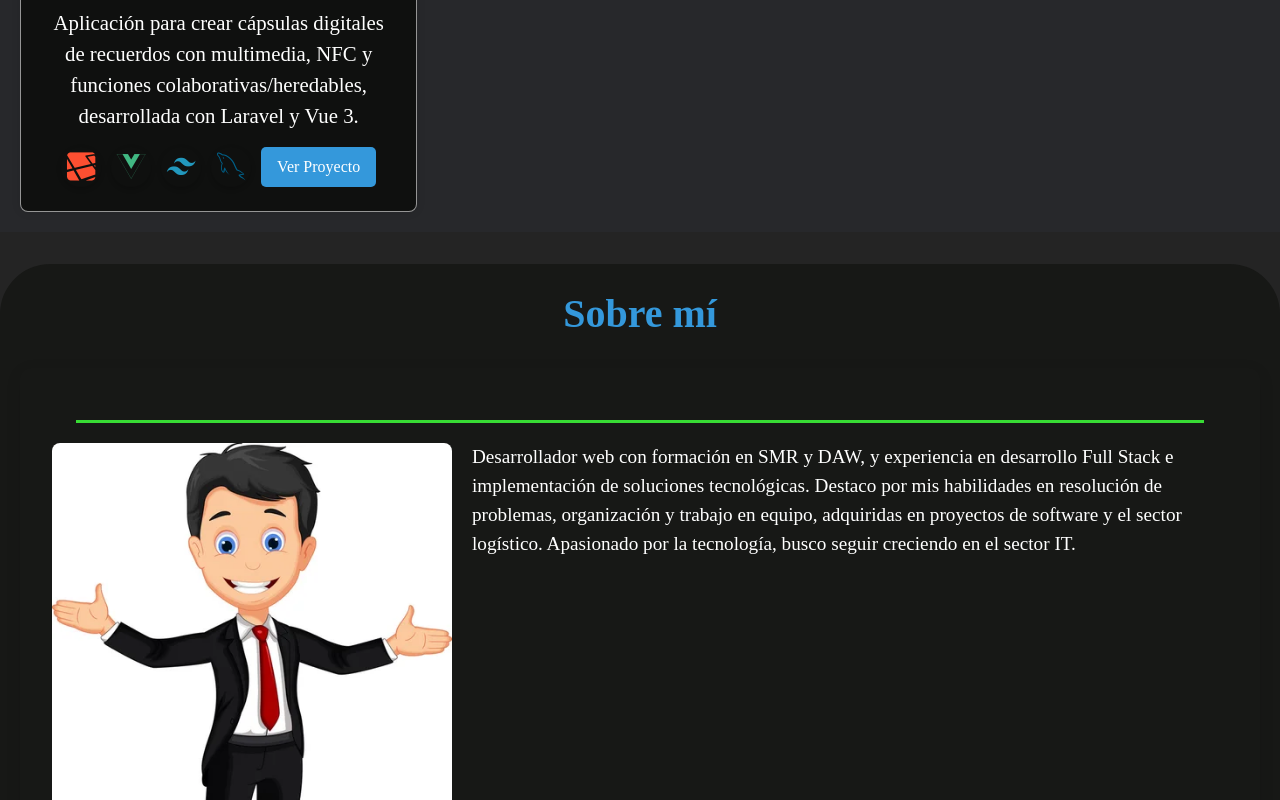
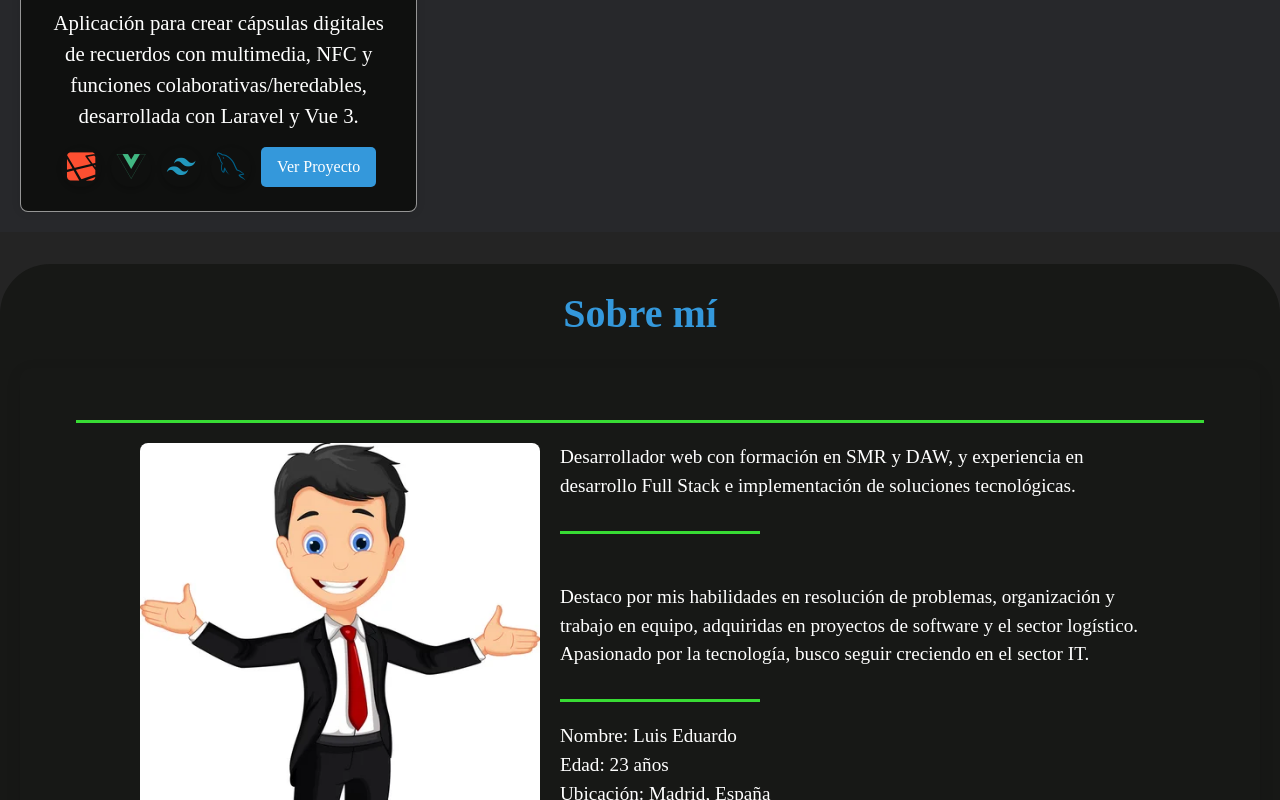
Before and after one commit to luisfelizbeltre/Portafolio-Luis, a Vue app: page / in a window 1280 px wide. Shown: the part 2976-3776 px from the top of the page. Built offline with nearby package versions, Linux system fonts and the light colour scheme; no server answers.

Commit message:
mejoras visuales

```diff
--- a/src/components/About.vue
+++ b/src/components/About.vue
@@ -7,7 +7,7 @@
         <div class="about-content">
           <div data-aos="zoom-in-right" data-aos-offset="200" data-aos-delay="50" data-aos-duration="1000"
             data-aos-easing="ease-in-out" data-aos-mirror="true" data-aos-once="false"
-          class="about-image">
+             class="about-image">
             <img src="/imagenprueba.jpg" alt="Sobre mi imagen">
           </div>
           <div data-aos="zoom-in-left" data-aos-offset="200" data-aos-delay="50" data-aos-duration="1000"
@@ -15,11 +15,20 @@
              class="about-text">
             <p>
               Desarrollador web con formación en SMR y DAW, y experiencia en
-              desarrollo Full Stack e implementación de soluciones tecnológicas. Destaco
+              desarrollo Full Stack e implementación de soluciones tecnológicas.
+              <br />
+              <hr class="divider">
+              <br>
+              Destaco
               por mis habilidades en resolución de problemas, organización y trabajo en
               equipo, adquiridas en proyectos de software y el sector logístico.
               Apasionado por la tecnología, busco seguir creciendo en el sector IT.
             </p>
+            <hr class="divider">
+            <p>Nombre: Luis Eduardo</p>
+            <p>Edad: 23 años</p>
+            <p>Ubicación: Madrid, España</p>
+
           </div>
         </div>
       </div>
@@ -41,13 +50,15 @@ onMounted(() => {
   display: flex;
   align-items: center;
   justify-content: center;
+  margin: auto;
   flex-wrap: wrap;
   gap: 20px;
+  max-width: 1000px;
 }
 
 .about-text {
   flex: 1;
-  min-width: 300px;
+  min-width: 400px;
   text-align: left;
   font-size: 1.2rem;
   align-self: flex-start;
@@ -100,7 +111,11 @@ hr {
   opacity: 1;
   transform: translateY(0);
 }
-
+.divider{
+  max-width: 200px;
+  margin-top: 30px;
+ margin-left: 0;
+}
 /* ===== Media Queries ===== */
 @media (max-width: 768px) {
   .about-content {
--- a/src/components/Education.vue
+++ b/src/components/Education.vue
@@ -35,7 +35,7 @@ const educationData = [
     additionalInfo: "Proyecto final sobre e-commerce con Vue y Node.js."
   },
   {
-    icon: 'fas fa-certificate',
+    icon: 'fas fa-graduation-cap',
     title: 'Grado Medio Sistema Microinformatico y Redes',
     institution: 'IES Francisco de Goya',
     date: '2020 - 2022',
```
